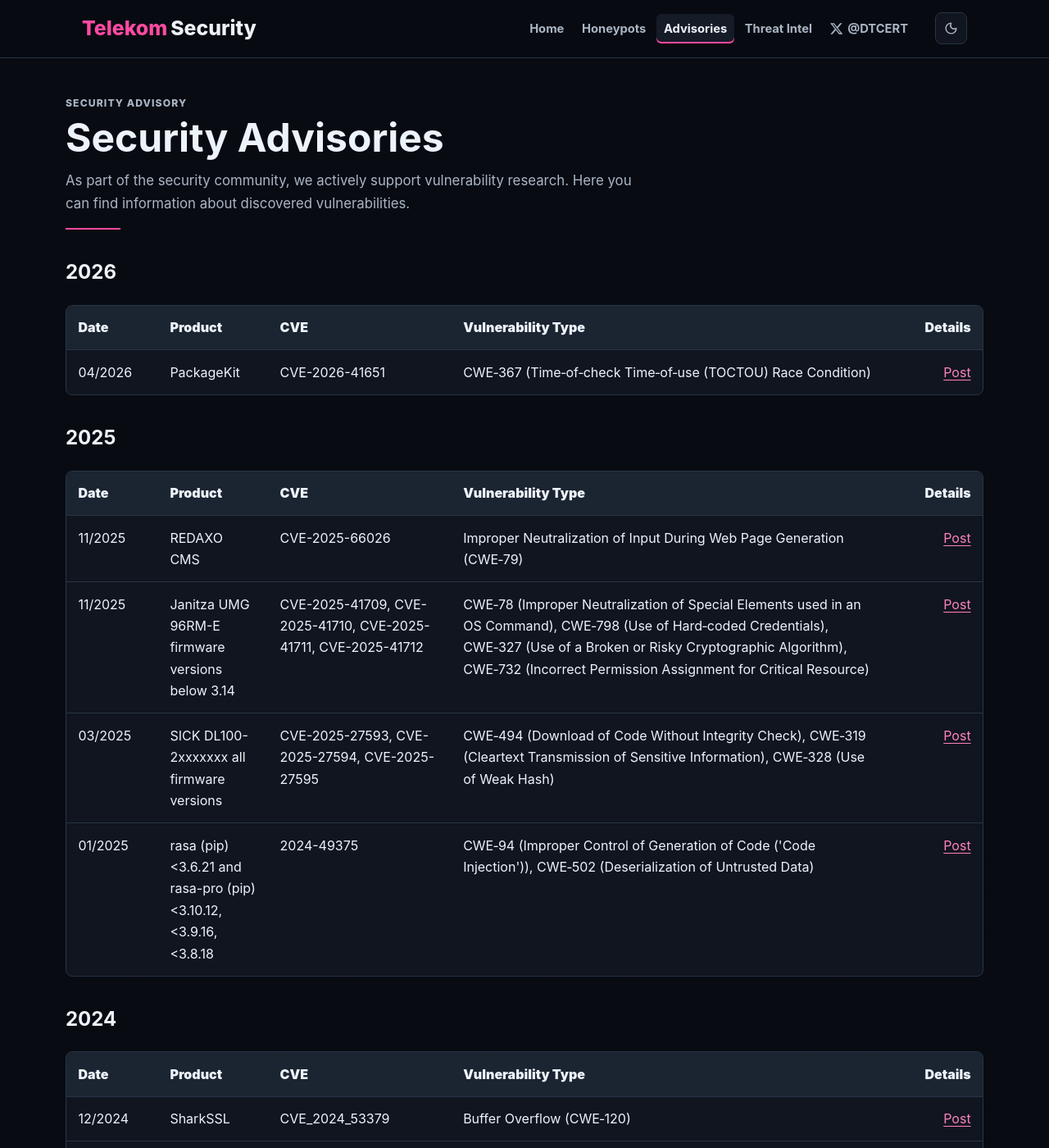
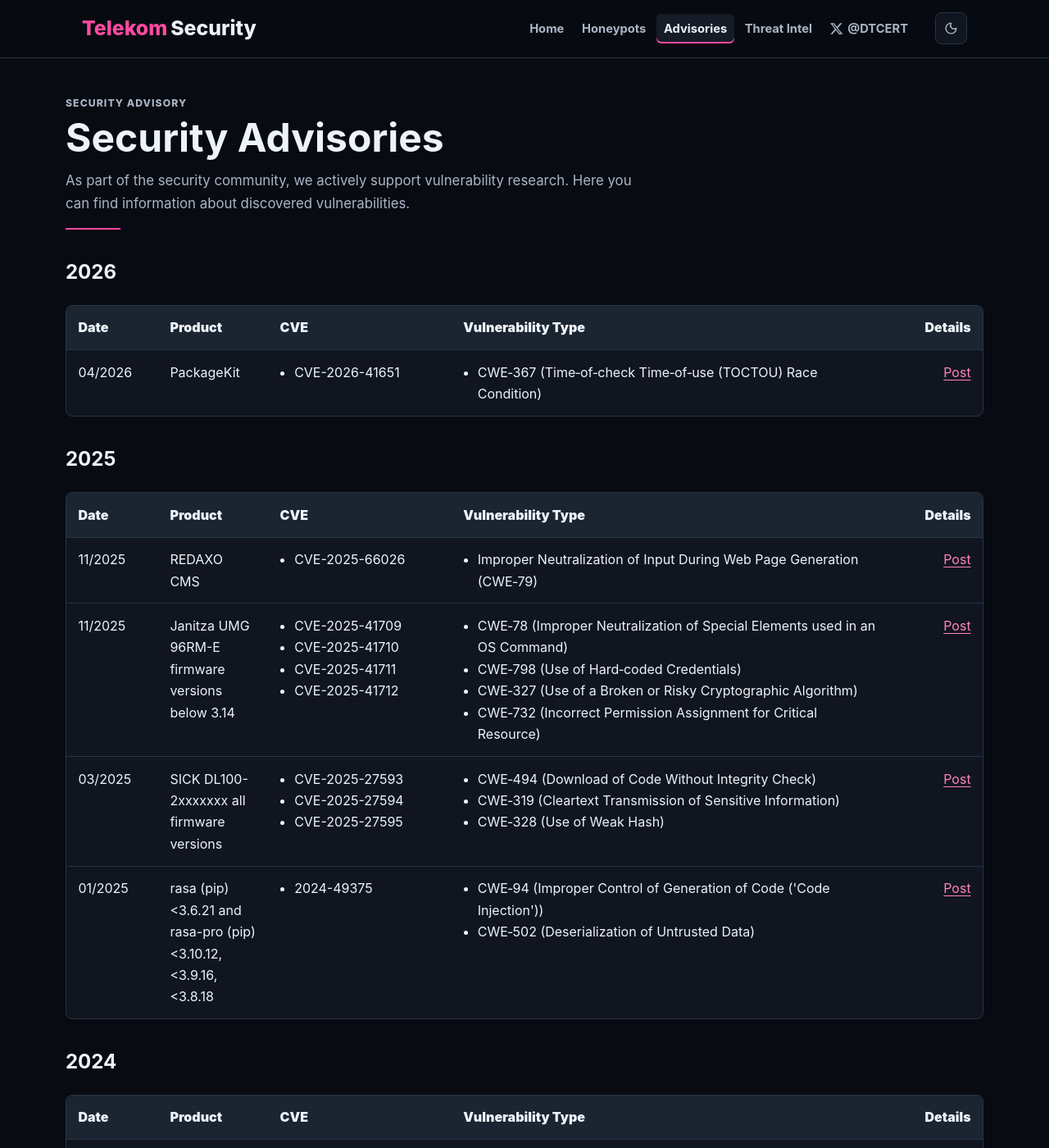
Before and after one commit to telekom-security/telekom-security.github.io, a Jekyll site: the page built from advisories.html, in a window 1280 px wide and 1400 px high. Shown: the whole window at 82% size. Built offline with Jekyll 4.4.1, drawn with Linux system fonts in a browser that asks for light colours; some of the changed text lies outside the part shown.

Commit message:
Use clean listing

```diff
--- a/_sass/custom.scss
+++ b/_sass/custom.scss
@@ -1064,6 +1064,17 @@
   border-bottom: 0;
 }
 
+.advisory-table td ul {
+  margin: 0;
+  padding-left: 1.1rem;
+  list-style-position: outside;
+}
+
+.advisory-table td ul li {
+  margin: 0;
+  padding: 0;
+}
+
 .site-footer {
   border-top: 1px solid var(--border);
   padding: 1.4rem 1rem 2rem;
--- a/advisories.html
+++ b/advisories.html
@@ -54,12 +54,17 @@
       <td>{{ vul.affected_product }}</td>
       <td>
         {% if vul.cve %}
-            {{ vul.cve | join: ", " }}
+        <ul>
+          {% for cve in vul.cve %}<li>{{ cve }}</li>{% endfor %}
+        </ul>
         {% endif %}
       </td>
       <td>
-        {% assign cwe_info = vul.cwes | join: ", " | replace: "-", "&#8209;" %}
-        {{ cwe_info }}
+        {% if vul.cwes %}
+        <ul>
+          {% for cwe in vul.cwes %}<li>{{ cwe | replace: "-", "&#8209;" }}</li>{% endfor %}
+        </ul>
+        {% endif %}
       </td>
       <td>
         {% assign post_url = vul.url | strip %}
```
